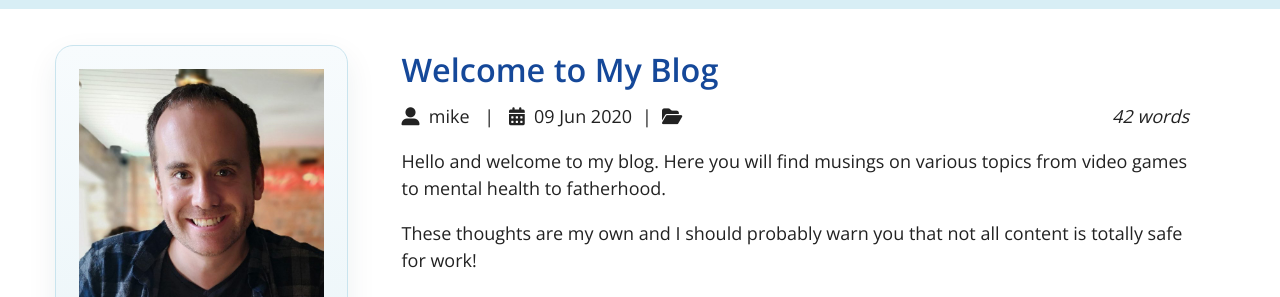
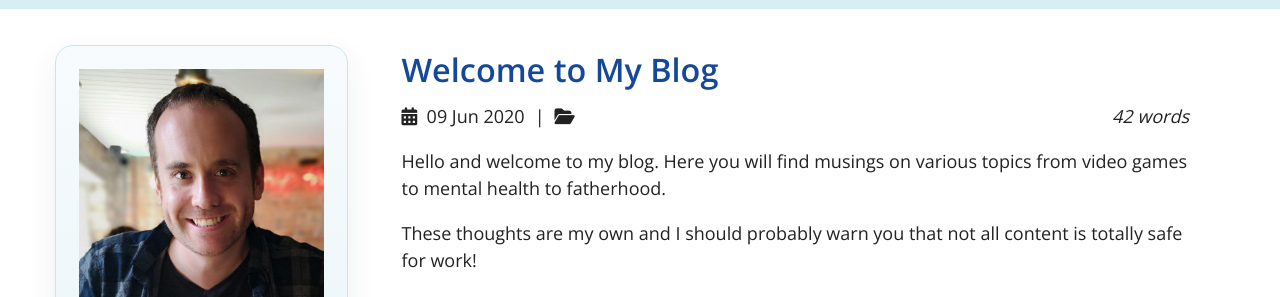
Before and after one commit to mdsimpson42/mdsimpson42.github.io, a Jekyll site: the page built from _posts/2020-06-09-welcome-to-my-blog.md, in a window 1280 px wide. Shown: the part 256-553 px from the top of the page. Built offline with Jekyll 4.4.1, drawn with Linux system fonts in a browser that asks for light colours; nearby versions of some CDN libraries.

Commit message:
Remove author from blog posts

```diff
--- a/_layouts/post.html
+++ b/_layouts/post.html
@@ -4,9 +4,6 @@ layout: default
 
 <div class="post-details">
   <div>
-    {% assign author_name = page.author | replace: '_', ' ' | replace: '-', ' ' %}
-    <i class="fa-solid fa-user-large" title="Author"></i>&nbsp; {{ author_name }}
-    <span class="separator"> | </span>
     <i class="fa-solid fa-calendar-days date-icon" title="Date"></i>&nbsp; {{ page.date | date_to_string }}
   </div>
   <span class="separator"> | </span>
```
